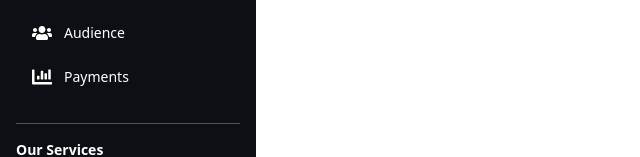
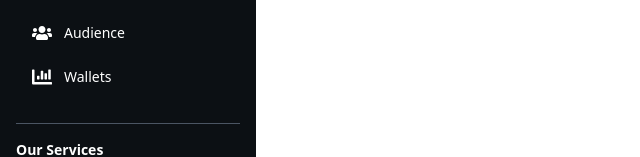
Before and after one commit to anandpandey1308/oneapp, a React (Vite) app: page /dashboard in a window 1280 px wide. Shown: the part 157-314 px from the top of the page, without its empty margins (0-640 px from the left). Built offline with nearby package versions, Linux system fonts and the light colour scheme.

Commit message:
Chnage in wallets page name

```diff
--- a/src/Pages/Dashboard/dashboardConfig.js
+++ b/src/Pages/Dashboard/dashboardConfig.js
@@ -12,7 +12,7 @@ export const dashboardConfig = {
     { label: "Home", icon: FaHome, path: "/" },
     { label: "One Link", icon: FaShoppingCart, path: "/mystore" },
     { label: "Audience", icon: FaUsers, path: "/audience" },
-    { label: "Payments", icon: FaChartBar, path: "/payments" },
+    { label: "Wallets", icon: FaChartBar, path: "/payments" },
     // commented out for now, as we don't have a superlinks dashboard yet
     // { label: "SuperLinks", icon: FaLink, path: "/superlinks" }
   ],
```
